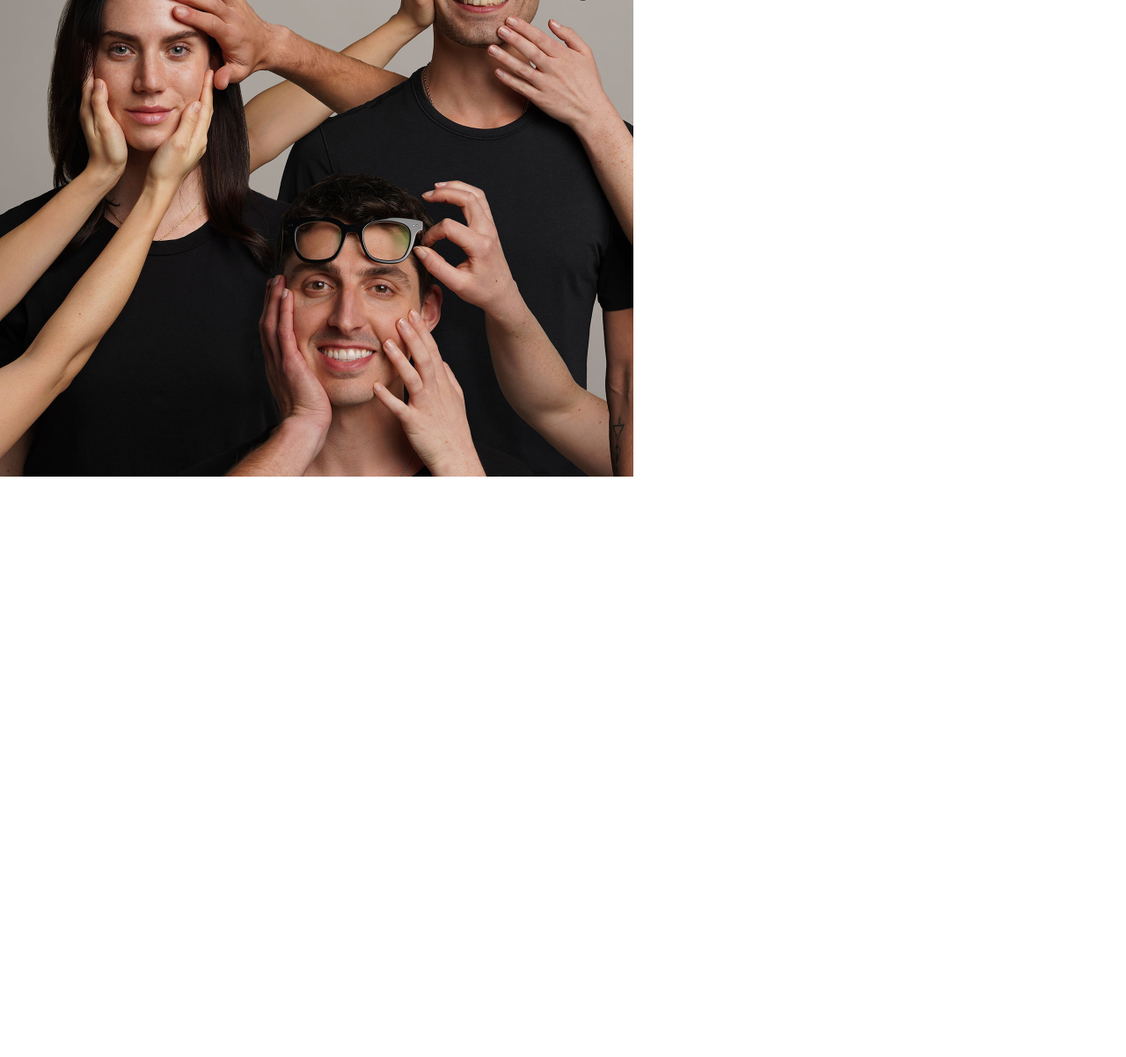
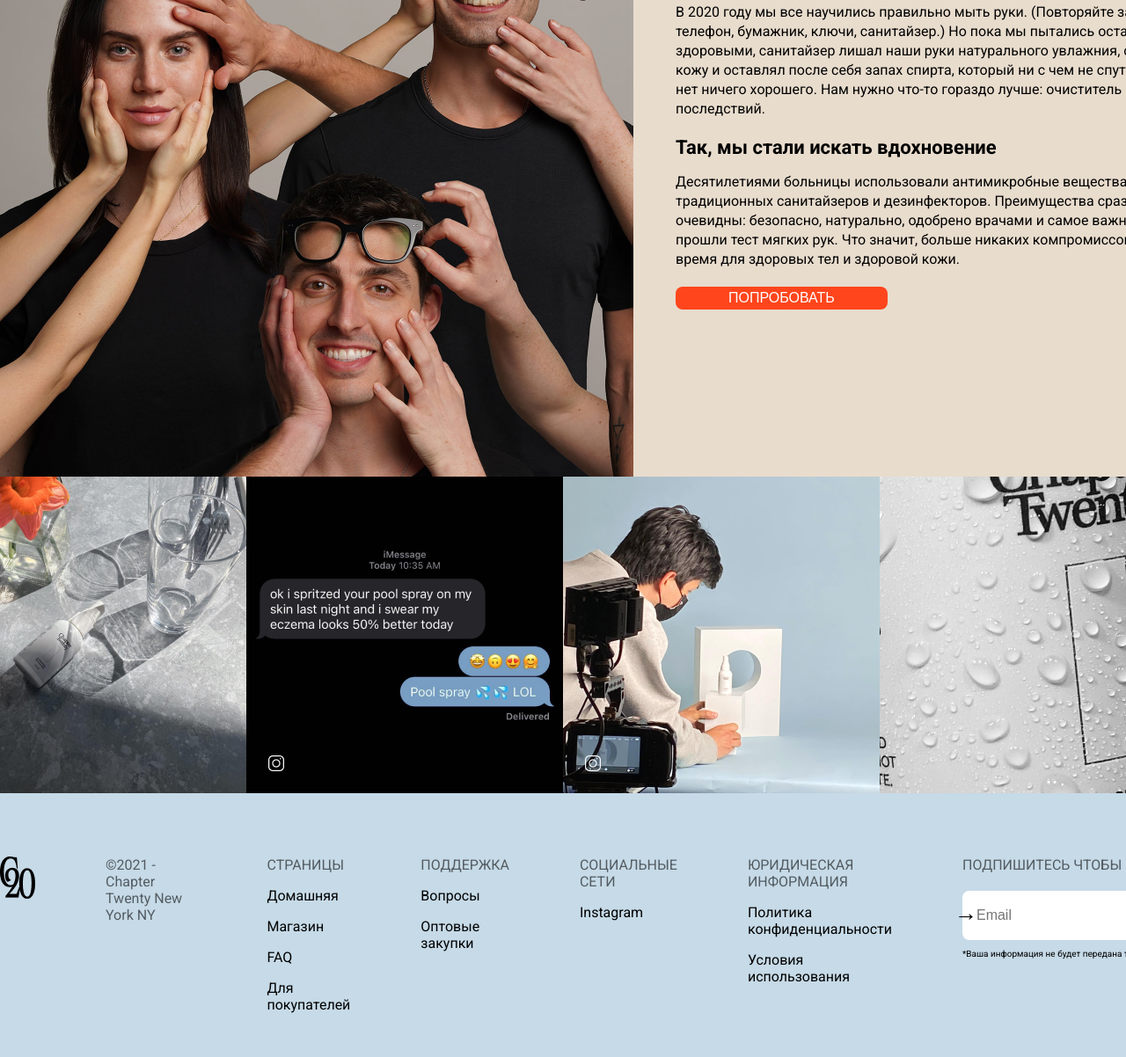
Before and after one commit to georgessich/c20, a plain HTML site: page index.html in a window 1280 px wide. Shown: the part 2952-4154 px from the top of the page at 88% size. Before the commit the page ends 3496 px from the top, so only its background shows below. Drawn offline with Linux system fonts and the light colour scheme.

Commit message:
finish desktop layout

```diff
--- a/index.html
+++ b/index.html
@@ -121,7 +121,7 @@
           <div class="review__wrap-name">Дмитрий</div>
           <div class="review__wrap-text">
             Это первый продукт, который я попробовал с тех пор как начал носить
-            маску в прошлом году и благодаря ему прошло мое максне. Помимо этого
+            маску в прошлом году и благодаря ему прошло мое маскне. Помимо этого
             он необычайно нежный и свежий
           </div>
           <img src="img/starz.svg" alt="starz" class="review__wrap-img" />
@@ -159,10 +159,82 @@
       <div class="container">
         <div class="story__wrap">
           <img src="img/story.png" alt="people" class="story__wrap-img" />
-          <div class="story__wrap-right"></div>
+          <div class="story__wrap-right">
+            <div class="story__wrap-right--title">Наша история</div>
+            <div class="story__wrap-right--subtitle">2020 многое изменил</div>
+            <p class="story__wrap-right--text">
+              В 2020 году мы все научились правильно мыть руки. (Повторяйте за
+              нами: телефон, бумажник, ключи, санитайзер.) Но пока мы пытались
+              оставаться здоровыми, санитайзер лишал наши руки натурального
+              увлажния, стягивал нашу кожу и оставлял после себя запах спирта,
+              который ни с чем не спутать – и в этом нет ничего хорошего. Нам
+              нужно что-то гораздо лучше: очиститель без тяжелых последствий.
+            </p>
+            <div class="story__wrap-right--subtitle">
+              Так, мы стали искать вдохновение
+            </div>
+            <p class="story__wrap-right--text">
+              Десятилетиями больницы использовали антимикробные вещества вместо
+              традиционных санитайзеров и дезинфекторов. Преимущества сразу
+              стали нам очевидны: безопасно, натурально, одобрено врачами и
+              самое важное: они прошли тест мягких рук. Что значит, больше
+              никаких компромиссов. Настало время для здоровых тел и здоровой
+              кожи.
+            </p>
+            <button class="story__wrap-right--btn btn">Попробовать</button>
+          </div>
         </div>
       </div>
     </section>
+    <section class="gallery">
+      <img src="img/gallery (1).png" alt="glass" class="gallery-img">
+      <img src="img/gallery (2).png" alt="chat" class="gallery-img">
+      <img src="img/gallery (3).png" alt="camera" class="gallery-img">
+      <img src="img/gallery (4).png" alt="bottle" class="gallery-img">
+    </section>
+    <footer class="footer">
+      <div class="container">
+        <div class="footer__wrap">
+          <img src="img/logo.png" alt="logo" class="footer__wrap-logo">
+          <div class="footer__wrap-copy">©2021 - Chapter Twenty New York NY</div>
+          <nav class="footer__wrap-menu">
+            <span>Страницы</span>
+            <ul class="footer__wrap-items">
+              <li class="footer__wrap-item"><a href="#" class="footer__wrap-link">Домашняя</a></li>
+              <li class="footer__wrap-item"><a href="#" class="footer__wrap-link">Магазин</a></li>
+              <li class="footer__wrap-item"><a href="#" class="footer__wrap-link">FAQ</a></li>
+              <li class="footer__wrap-item"><a href="#" class="footer__wrap-link">Для покупателей</a></li>
+            </ul>
+          </nav>
+          <nav class="footer__wrap-menu">
+            <span>Поддержка</span>
+            <ul class="footer__wrap-items">
+              <li class="footer__wrap-item"><a href="#" class="footer__wrap-link">Вопросы</a></li>
+              <li class="footer__wrap-item"><a href="#" class="footer__wrap-link">Оптовые закупки</a></li>
+            </ul>
+          </nav>
+          <nav class="footer__wrap-menu">
+            <span>Социальные сети</span>
+            <ul class="footer__wrap-items">
+              <li class="footer__wrap-item"><a href="#" class="footer__wrap-link">Instagram</a></li>
+            </ul>
+          </nav>
+          <nav class="footer__wrap-menu">
+            <span>Юридическая информация</span>
+            <ul class="footer__wrap-items">
+              <li class="footer__wrap-item"><a href="#" class="footer__wrap-link">Политика конфиденциальности</a></li>
+              <li class="footer__wrap-item"><a href="#" class="footer__wrap-link">Условия использования</a></li>
+            </ul>
+          </nav>
+          <form action="" class="footer__wrap-form">
+            <label for="email" id="email" class="footer__wrap-form--label">Подпишитесь чтобы узнать больше</label>
+            <input type="email" class="footer__wrap-form--input" placeholder="Email">
+            <button class="footer__wrap-form--btn">&rarr;</button>
+            <span>*Ваша информация не будет передана третьим лицам.</span>
+          </form>
+        </div>
+      </div>
+    </footer>
     <script src="js/accordeon.js"></script>
   </body>
 </html>
--- /dev/null
+++ b/scss/layout/_footer.scss
@@ -0,0 +1,86 @@
+.footer {
+  background-color: $color-back;
+
+  &__wrap {
+    display: flex;
+    padding-top: 7.2rem;
+    gap: 8rem;
+    align-items: flex-start;
+    padding-bottom: 5rem;
+    &-copy {
+      font-size: 1.6rem;
+      color: rgba(0, 0, 0, 0.58);
+    }
+
+    &-menu {
+      span {
+        font-size: 1.6rem;
+        color: rgba(0, 0, 0, 0.58);
+        text-transform: uppercase;
+        margin-bottom: 1.5rem;
+      }
+    }
+    &-item {
+      margin-top: 1.6rem;
+    }
+
+    &-link {
+      font-size: 1.6rem;
+      position: relative;
+      &:after {
+        content: "";
+        position: absolute;
+        height: 1px;
+        background-color: #000;
+        width: 0%;
+        left: 0;
+        top: 100%;
+        transition: all 1s;
+      }
+      &:hover:after {
+        width: 100%;
+      }
+    }
+
+    &-form {
+      &--label {
+        font-size: 1.6rem;
+        color: rgba(0, 0, 0, 0.58);
+        text-transform: uppercase;
+      }
+
+      &--input {
+        width: 31.8rem;
+        height: 5.6rem;
+        font-size: 1.6rem;
+        padding: 1.5rem;
+        position: relative;
+        outline: none;
+        border: 1px solid transparent;
+        border-radius: 8px;
+        margin-top: 2rem;
+        margin-bottom: 1rem;
+        &:focus {
+            box-shadow: 4px 4px 8px 0px rgba(34, 60, 80, 0.2);
+            outline: none;
+            border:1px solid #000;
+        }
+      }
+
+      &--btn {
+        position: absolute;
+        font-size: 2.6rem;
+        background-color: transparent;
+        padding: 1rem;
+        cursor: pointer;
+        left:84%;
+        margin-top: 2rem;
+        transition: all .5s;
+
+                &:hover {
+                    transform: translateX(4px);
+                }
+      }
+    }
+  }
+}
--- /dev/null
+++ b/scss/layout/_gallery.scss
@@ -0,0 +1,6 @@
+.gallery {
+    display: flex;
+    justify-content: center;
+    align-items: center;
+    background-color: $color-back;
+}
--- /dev/null
+++ b/scss/layout/_story.scss
@@ -0,0 +1,26 @@
+.story {
+    background-color: $color-back-biege;
+    &__wrap {
+        display: flex;
+
+        &-right {
+            padding: 4.8rem;
+
+            &--title {
+                @include titleProp;
+                margin-bottom: 2.4rem;
+            }
+
+            &--subtitle {
+                font-size: 2.2rem;
+                font-weight: 700;
+                margin-bottom: 1.6rem;
+            }
+
+            &--text {
+                @include regText;
+                margin-bottom: 2rem;
+            }
+        }
+    }
+}
--- a/scss/main.scss
+++ b/scss/main.scss
@@ -8,3 +8,6 @@
 @import "layout/questions";
 @import "layout/review";
 @import "layout/signup";
+@import "layout/story";
+@import "layout/gallery";
+@import "layout/footer";
```
Also changed, not shown: css/style.min.css.
